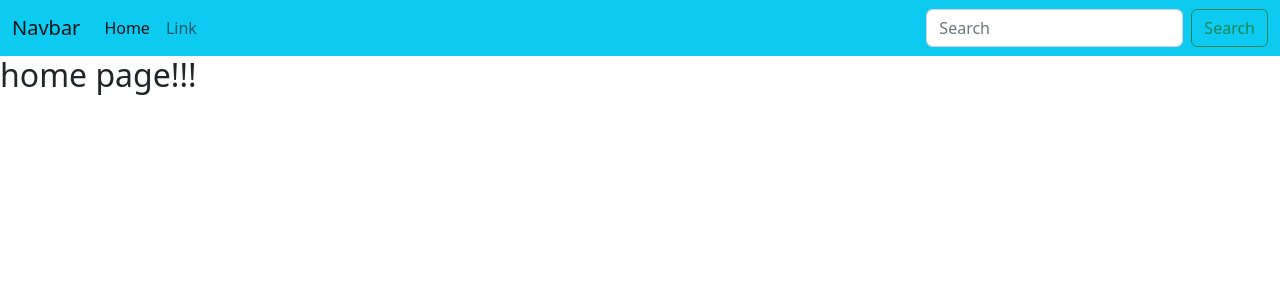
After one commit to SaberHardy/BlogProject, a Flask app: page / in a window 1280 px wide. The commit adds this page. Shown: the top 300 px of the page. Run offline with Flask 3, Linux system fonts and the light colour scheme.

Commit message:
add base and navbar

```diff
--- a/main.py
+++ b/main.py
@@ -1,8 +1,9 @@
-from flask import Flask, render_template
+from flask import Flask, render_template, request
 
 app = Flask(__name__)
 
 
+@app.route('/')
 def index():
     return render_template("index.html")
 
@@ -15,8 +16,9 @@ def user():
 
 @app.errorhandler(404)
 def page_not_found(error):
-    return render_template('404.html'),  404
+    return render_template('404.html'), 404
+
 
 @app.errorhandler(500)
 def page_not_found(error):
-    return render_template('500.html'),  500
+    return render_template('500.html'), 500
--- /dev/null
+++ b/templates/base.html
@@ -0,0 +1,19 @@
+<!doctype html>
+<html lang="en">
+<head>
+    <meta charset="utf-8">
+    <meta name="viewport" content="width=device-width, initial-scale=1">
+    <title>Bootstrap demo</title>
+    <link href="https://cdn.jsdelivr.net/npm/bootstrap@5.2.3/dist/css/bootstrap.min.css" rel="stylesheet"
+          integrity="sha384-rbsA2VBKQhggwzxH7pPCaAqO46MgnOM80zW1RWuH61DGLwZJEdK2Kadq2F9CUG65" crossorigin="anonymous">
+</head>
+<body>
+{% include 'partials/navbar.html' %}
+{% block content %}
+{% endblock %}
+
+<script src="https://cdn.jsdelivr.net/npm/bootstrap@5.2.3/dist/js/bootstrap.bundle.min.js"
+        integrity="sha384-kenU1KFdBIe4zVF0s0G1M5b4hcpxyD9F7jL+jjXkk+Q2h455rYXK/7HAuoJl+0I4"
+        crossorigin="anonymous"></script>
+</body>
+</html>
--- a/templates/index.html
+++ b/templates/index.html
@@ -1,10 +1,5 @@
-<!DOCTYPE html>
-<html lang="en">
-<head>
-    <meta charset="UTF-8">
-    <title>Title</title>
-</head>
-<body>
-<h2>This is the starter template!! {{ name }}</h2>
-</body>
-</html>
+{% extends 'base.html' %}
+
+{% block content %}
+    <h2>home page!!!</h2>
+{% endblock %}
--- /dev/null
+++ b/templates/partials/navbar.html
@@ -0,0 +1,23 @@
+<nav class="navbar navbar-expand-lg bg-info">
+    <div class="container-fluid">
+        <a class="navbar-brand" href="#">Navbar</a>
+        <button class="navbar-toggler" type="button" data-bs-toggle="collapse" data-bs-target="#navbarSupportedContent"
+                aria-controls="navbarSupportedContent" aria-expanded="false" aria-label="Toggle navigation">
+            <span class="navbar-toggler-icon"></span>
+        </button>
+        <div class="collapse navbar-collapse" id="navbarSupportedContent">
+            <ul class="navbar-nav me-auto mb-2 mb-lg-0">
+                <li class="nav-item">
+                    <a class="nav-link active" aria-current="page" href="#">Home</a>
+                </li>
+                <li class="nav-item">
+                    <a class="nav-link" href="#">Link</a>
+                </li>
+            </ul>
+            <form class="d-flex" role="search">
+                <input class="form-control me-2" type="search" placeholder="Search" aria-label="Search">
+                <button class="btn btn-outline-success" type="submit">Search</button>
+            </form>
+        </div>
+    </div>
+</nav>
```
Also changed, not shown: templates/404.html (+9 -14 lines), templates/500.html (+5 -10 lines), templates/user.html (+6 -12 lines).
